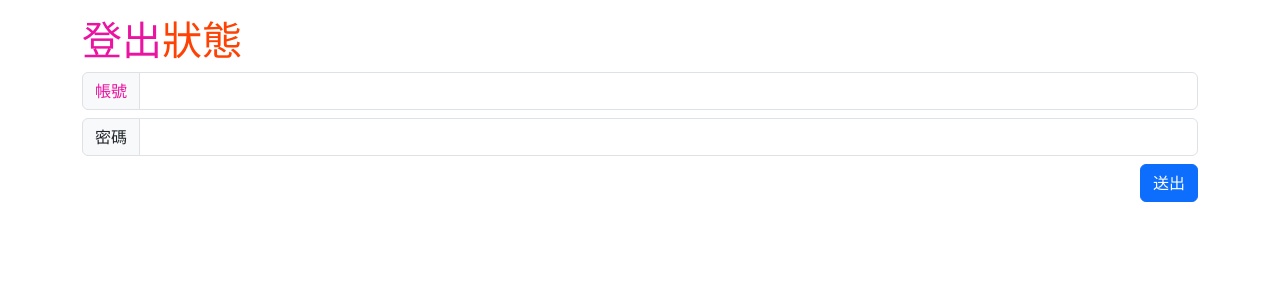
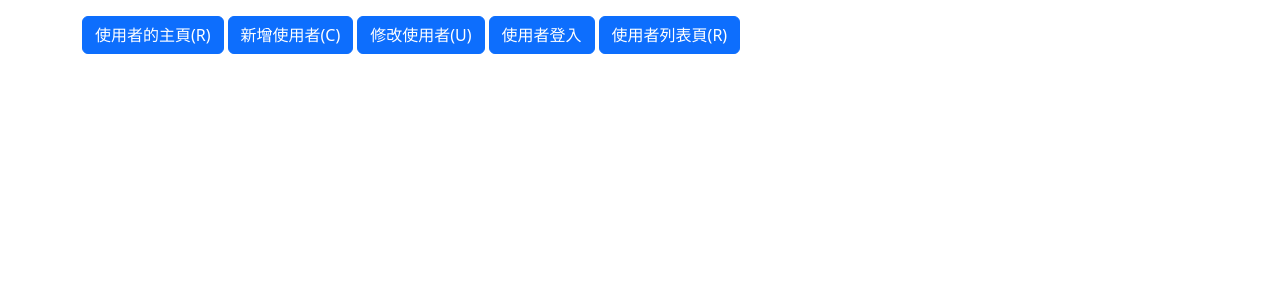
Before and after one commit to Harry5566/react-api, a Next.js app in the folder client/: page / in a window 1280 px wide. Shown: the top 300 px of the page. Built offline with nearby package versions, Linux system fonts and the light colour scheme.

Commit message:
首頁進入 router 下的頁面連結

```diff
--- a/client/app/page.js
+++ b/client/app/page.js
@@ -1,24 +1,16 @@
 "use client";
 import Image from "next/image";
 import styles from "./page.module.css";
-import Logout from "./_components/logout";
-import Login from "./_components/login";
-import { useAuth } from "@/hooks/use-auth";
+import Link from "next/link";
 
 export default function Home() {
-  const {user, isLoading} = useAuth();
-
-  if(isLoading){
-    return (
-      <div className="container py-3">
-        Loading...
-      </div>
-    );
-  }
-
   return (
     <div className="container py-3">
-      {user ? <Login /> : <Logout />}
+      <Link className="btn btn-primary me-1 mb-1" href="/user/ben">使用者的主頁(R)</Link>
+      <Link className="btn btn-primary me-1 mb-1" href="/user/add">新增使用者(C)</Link>
+      <Link className="btn btn-primary me-1 mb-1" href="/user/edit">修改使用者(U)</Link>
+      <Link className="btn btn-primary me-1 mb-1" href="/user/login">使用者登入</Link>
+      <Link className="btn btn-primary me-1 mb-1" href="/user">使用者列表頁(R)</Link>
     </div>
   );
 }
--- a/client/app/user/page.js
+++ b/client/app/user/page.js
@@ -5,7 +5,7 @@ import Link from "next/link";
 export default function UserPage(){
   return(
     <div className="container py-3">
-      <h1>使用者主頁</h1>
+      <h1>使用者列表頁</h1>
       <Link className="btn btn-primary" href="/">回首頁</Link>
     </div>
   );
```
